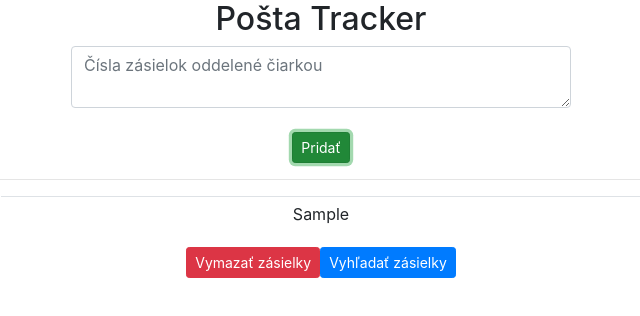
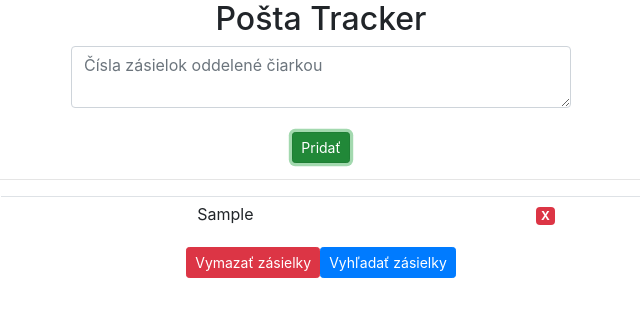
Before and after one commit to johnathan-codes/posta-tracker, a React (Create React App) app: page / in a window 1280 px wide. Both pictures are taken after typing "Sample" into the empty fields and a click on the button "Pridať". Shown: the top 316 px of the page, without its empty margins (319-959 px from the left). Built offline with nearby package versions, Linux system fonts and the light colour scheme.

Commit message:
fixed removing one item from array

```diff
--- a/src/App.js
+++ b/src/App.js
@@ -73,6 +73,15 @@ const App = () => {
     localStorage.removeItem('parcels')
   }
 
+  const removeOne = (parcelNumber) => {
+    let tempArray = parcelsToFind.filter((parcel) => {
+      return parcel.parcel !== parcelNumber
+    })
+
+    setParcelsToFind(tempArray)
+    if (tempArray.length === 0) setChecked(false)
+  }
+
   useEffect(() => {
     let storageString = localStorage.getItem('parcels')
 
@@ -108,8 +117,7 @@ const App = () => {
       {parcelsToFind.length > 0 && (
         <div>
           <Table size="sm" style={{ textAlign: 'center', maxWidth: '50%' }}>
-            <ParcelsToFind parcelsToFind={parcelsToFind} />
-            {/* <ParcelsToFind parcelsToFind={parcelsToFind}  /> removeOne={removeOne} */}
+            <ParcelsToFind parcelsToFind={parcelsToFind} removeOne={removeOne} />
           </Table>
           <Button onClick={deleteParcelsToFind} color="danger" size="sm">
             Vymazať zásielky
--- a/src/components/parcelsToFind.js
+++ b/src/components/parcelsToFind.js
@@ -1,12 +1,18 @@
 import React from 'react'
+import { Badge } from 'reactstrap'
 
-const ParcelsToFind = ({ parcelsToFind }) => {
+const ParcelsToFind = ({ parcelsToFind, removeOne }) => {
   return (
     <tbody>
       {parcelsToFind.map((parcel, index) => {
         return (
           <tr key={index}>
             <td>{parcel.parcel}</td>
+            <td>
+              <Badge color="danger" size="sm" onClick={() => removeOne(parcel.parcel)} href="#">
+                X
+              </Badge>
+            </td>
           </tr>
         )
       })}
```
